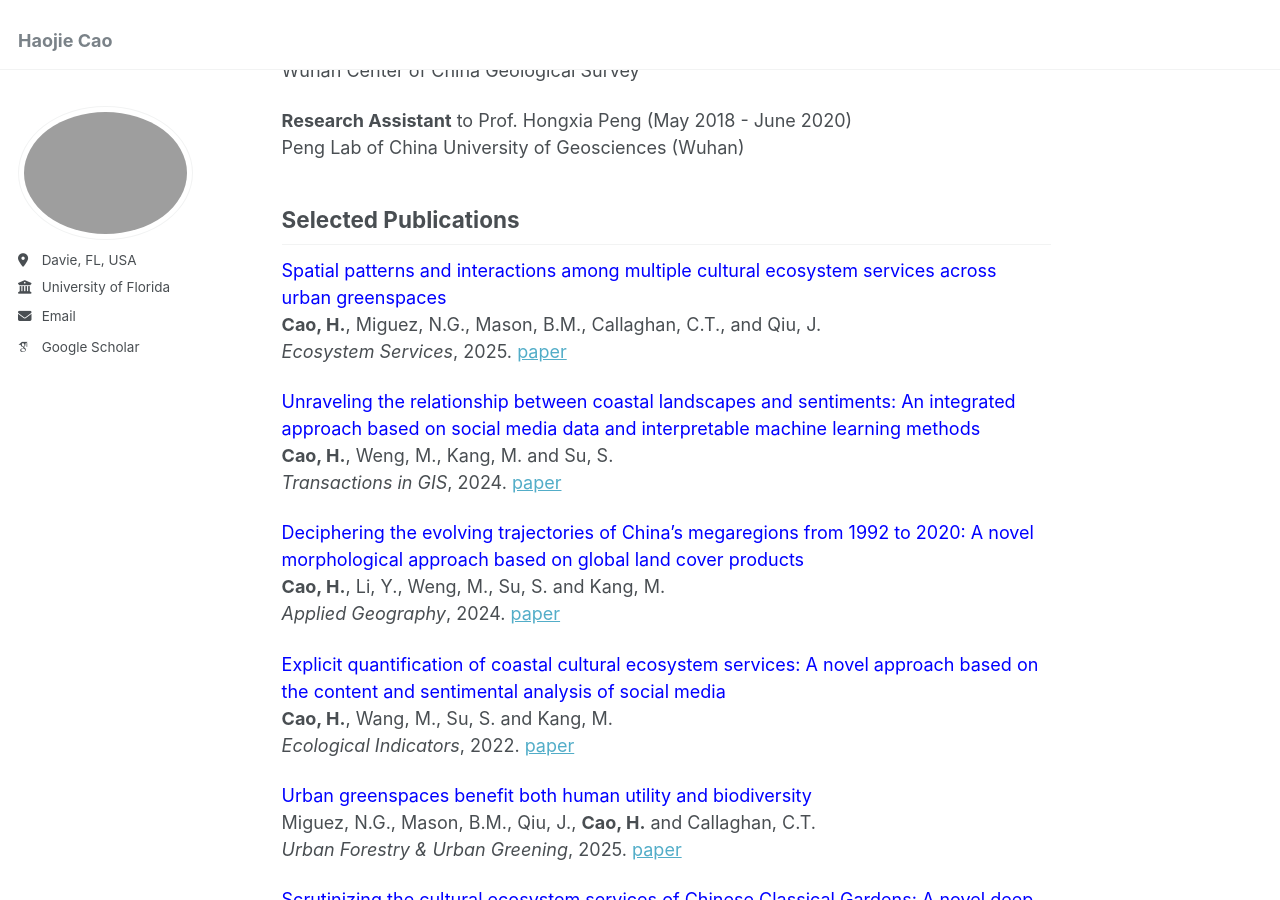
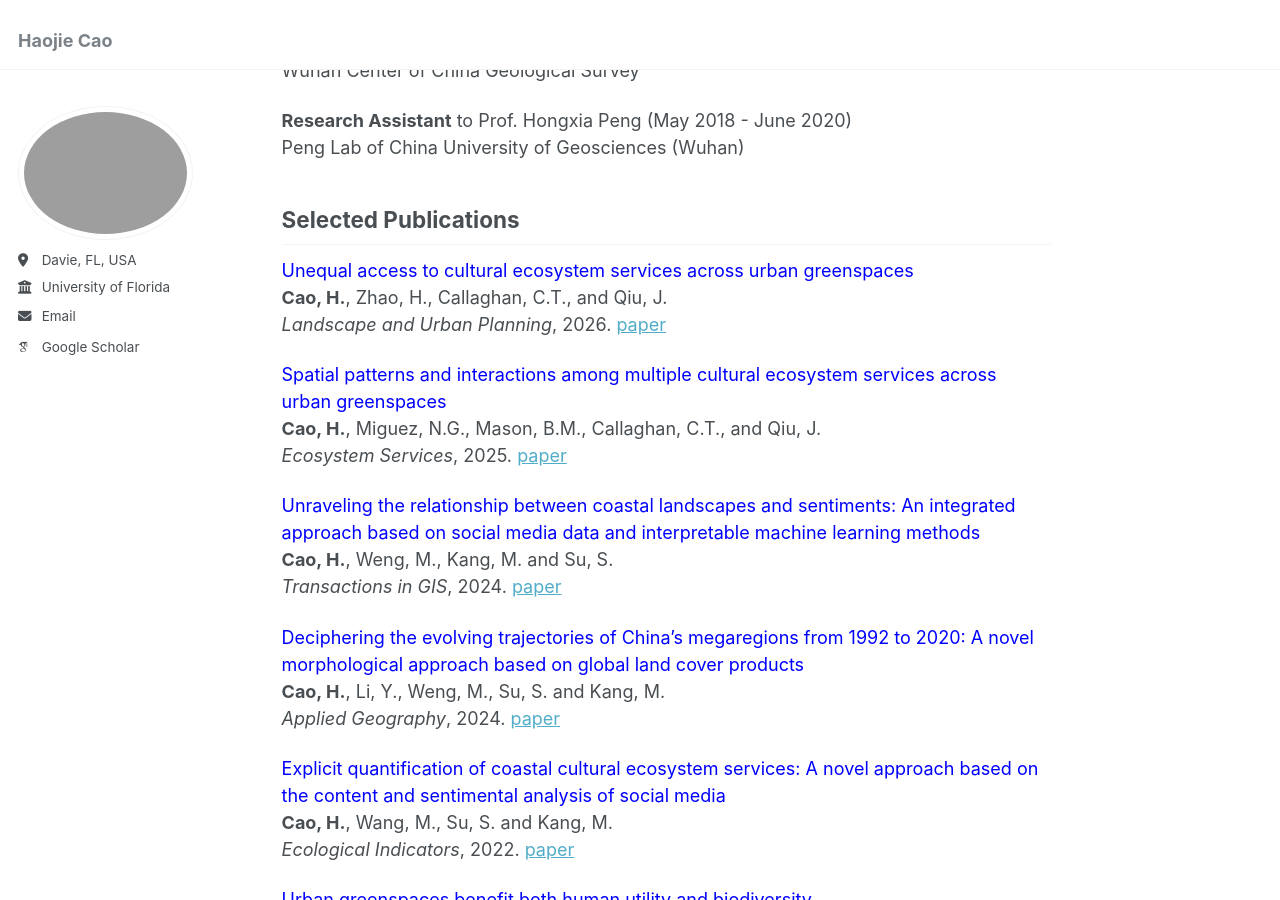
Before and after one commit to haojiecao42/haojiecao42.github.io, a Jekyll site: the page built from _pages/about.md, in a window 1280 px wide and 900 px high, scrolled down 1071 px. Built offline with Jekyll 4.4.1, drawn with Linux system fonts in a browser that asks for light colours; some web fonts are replaced.

Commit message:
Update about.md

```diff
--- a/_pages/about.md
+++ b/_pages/about.md
@@ -43,6 +43,10 @@ Wuhan Center of China Geological Survey
 Peng Lab of China University of Geosciences (Wuhan)
 
 ## Selected Publications
+<span style="color:blue;">Unequal access to cultural ecosystem services across urban greenspaces</span><br>
+**Cao, H.**, Zhao, H., Callaghan, C.T., and Qiu, J.<br>
+*Landscape and Urban Planning*, 2026. [paper](https://doi.org/10.1016/j.landurbplan.2026.105635)
+
 <span style="color:blue;">Spatial patterns and interactions among multiple cultural ecosystem services across urban greenspaces</span><br>
 **Cao, H.**, Miguez, N.G., Mason, B.M., Callaghan, C.T., and Qiu, J.<br>
 *Ecosystem Services*, 2025. [paper](https://doi.org/10.1016/j.ecoser.2025.101740)
```
